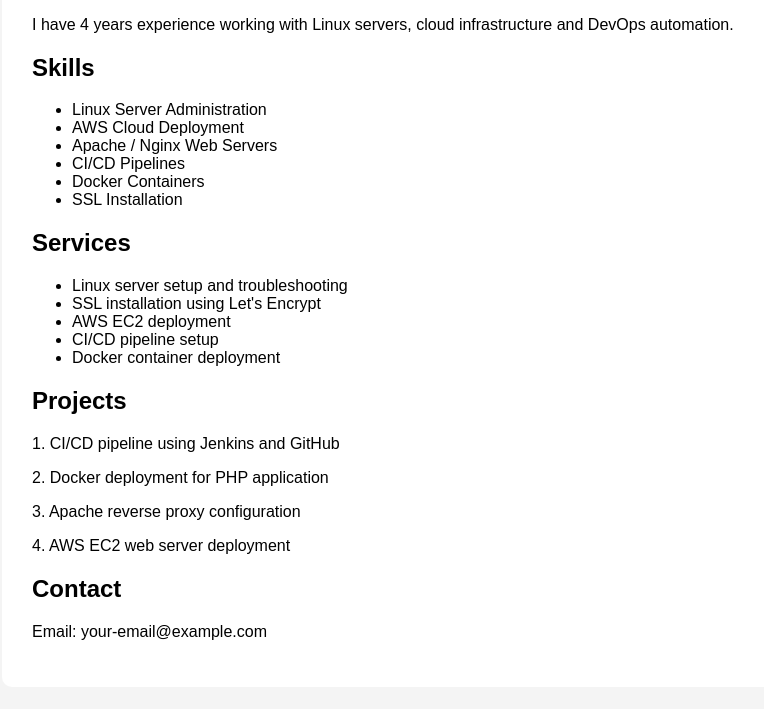
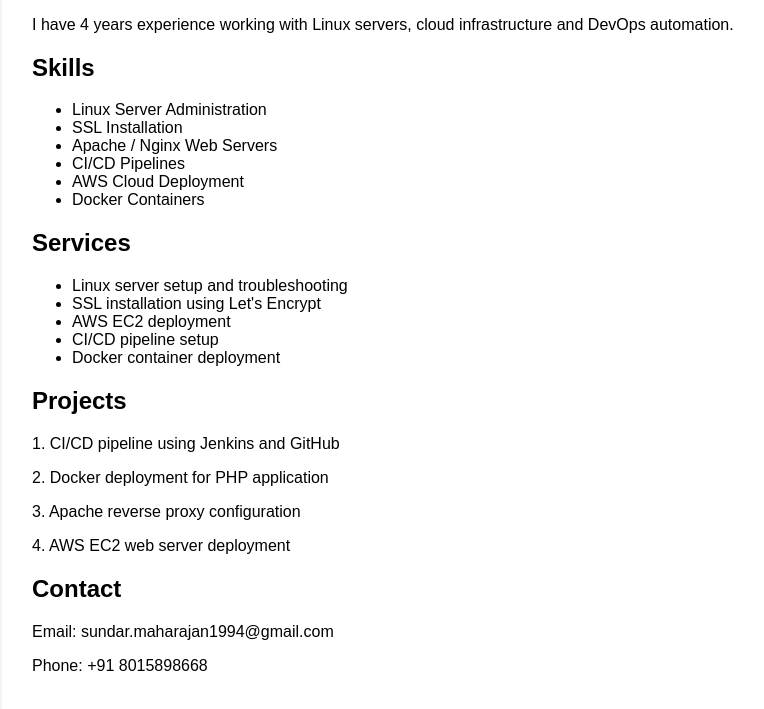
Before and after one commit to Sundar-11/devops-portfolio, a plain HTML site: page index.html in a window 1280 px wide. Shown: the part 175-884 px from the top of the page, without its empty margins (38-802 px from the left). Drawn offline with Linux system fonts and the light colour scheme.

Commit message:
Update index.html

```diff
--- a/index.html
+++ b/index.html
@@ -32,11 +32,11 @@
 
 <ul>
 <li>Linux Server Administration</li>
-<li>AWS Cloud Deployment</li>
+<li>SSL Installation</li>
 <li>Apache / Nginx Web Servers</li>
 <li>CI/CD Pipelines</li>
+<li>AWS Cloud Deployment</li>
 <li>Docker Containers</li>
-<li>SSL Installation</li>
 </ul>
 
 <h2>Services</h2>
@@ -58,7 +58,8 @@
 
 <h2>Contact</h2>
 
-<p>Email: your-email@example.com</p>
+<p>Email: sundar.maharajan1994@gmail.com</p>
+<p>Phone: +91 8015898668</p>
 
 </div>
 
```
